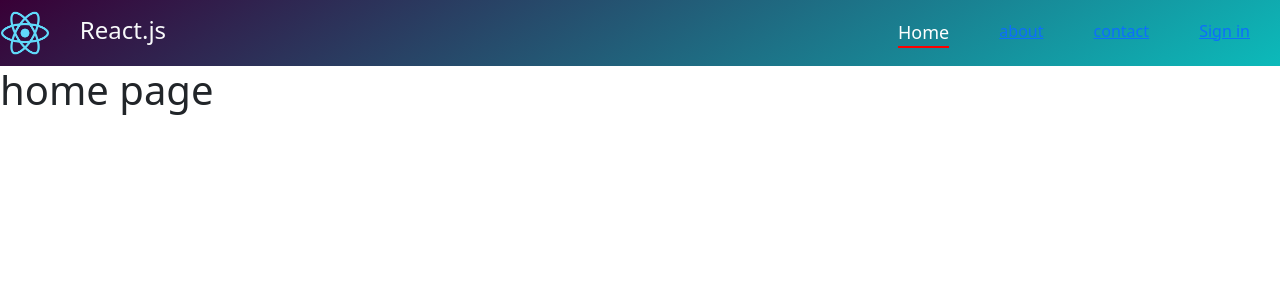
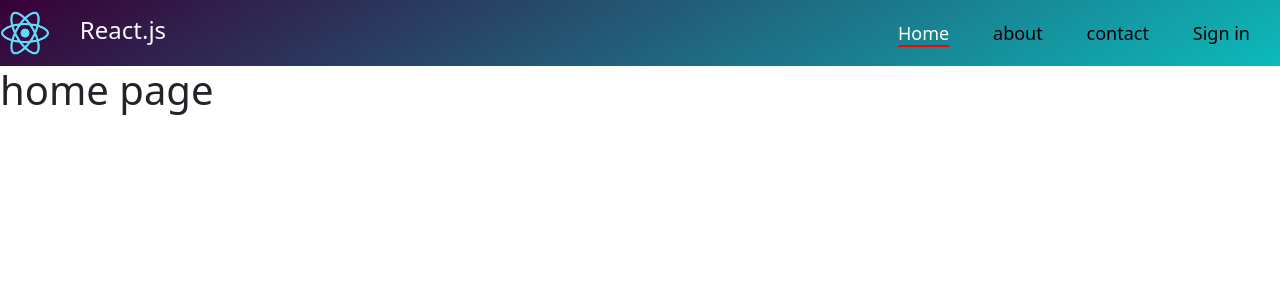
Before and after one commit to harshad207/react_project, a React (Create React App) app: page / in a window 1280 px wide. Shown: the top 300 px of the page. Built offline with nearby package versions, Linux system fonts and the light colour scheme.

Commit message:
nav bar design

```diff
--- a/src/Header/Navbar.css
+++ b/src/Header/Navbar.css
@@ -28,7 +28,6 @@
     font-size: 18px;
     font-weight: 500;
     color: rgb(0, 0, 0);
-    display: block;
 }
 
 .active {
@@ -38,10 +37,8 @@
 
 #lii:hover {
     color: tomato;
-    font-size: 20px;
-        position: absolute;
-        top: 0;
-        left: 0;
+    font-size: 25px;
+        display: block;
 }
 
 #img {
--- a/src/Header/Navbar.jsx
+++ b/src/Header/Navbar.jsx
@@ -25,18 +25,18 @@ const Navbar = () => {
             </li>
 
             <li className="nav-item">
-              <NavLink to="/about" activeClassName="active" exact id="liji">
+              <NavLink to="/about" activeClassName="active" exact id="lii">
                 about
               </NavLink>
             </li>
 
             <li className="nav-item">
-              <NavLink to="/contact" activeClassName="active" exact id="ljii">
+              <NavLink to="/contact" activeClassName="active" exact id="lii">
                 contact
               </NavLink>
             </li>
             <li className="nav-item">
-              <NavLink to="/login" activeClassName="active" exact id="ljii">
+              <NavLink to="/login" activeClassName="active" exact id="lii">
                 Sign in
               </NavLink>
             </li>
```
